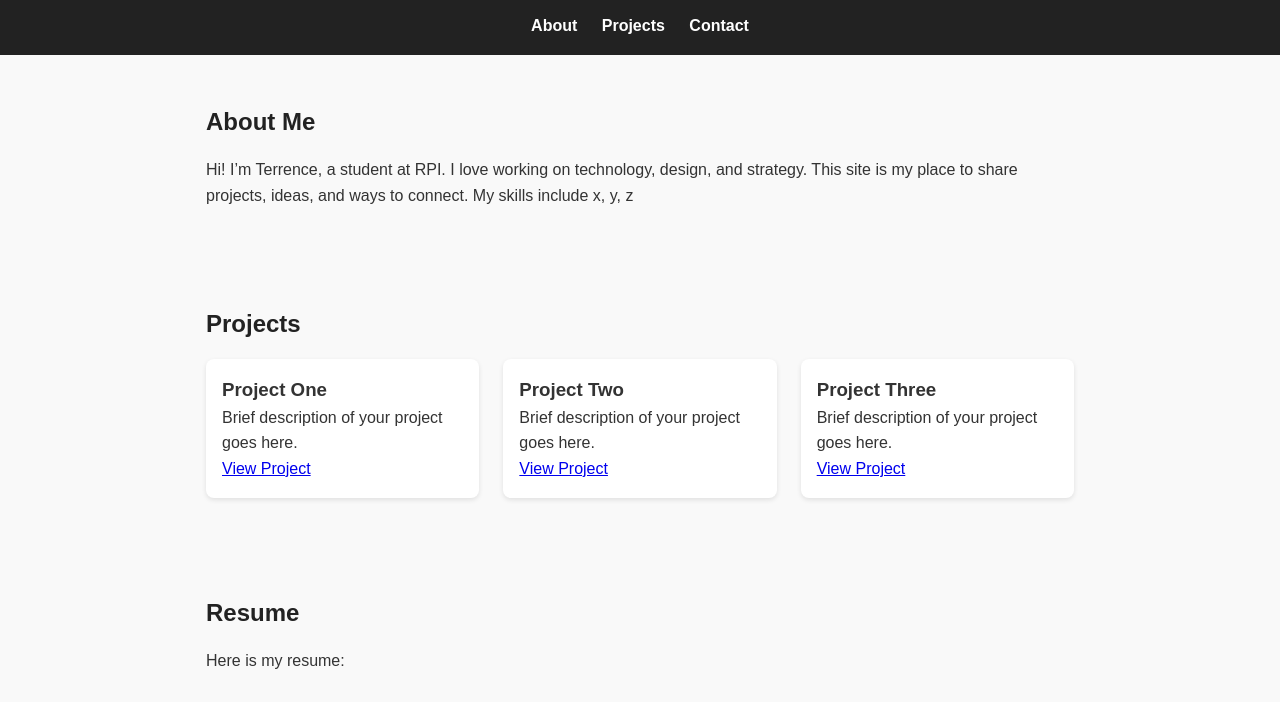
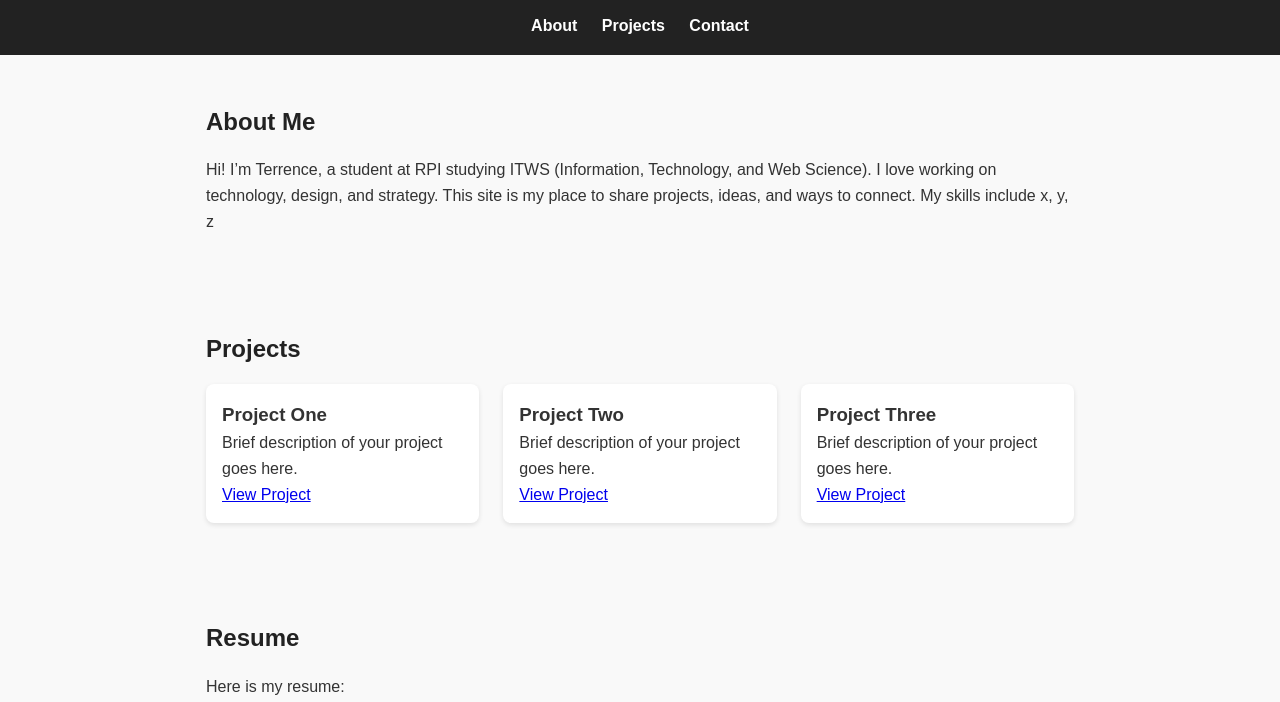
Before and after one commit to cnTheory/kidzai_.github.io, a plain HTML site: page index.html in a window 1280 px wide. Shown: the part 98-800 px from the top of the page. Drawn offline with Linux system fonts and the light colour scheme.

```diff
--- a/index.html
+++ b/index.html
@@ -102,7 +102,7 @@
   <section id="about">
     <h2>About Me</h2>
     <p>
-      Hi! I’m Terrence, a student at RPI. I love working on
+      Hi! I’m Terrence, a student at RPI studying ITWS (Information, Technology, and Web Science). I love working on
       technology, design, and strategy. This site is my place to share
       projects, ideas, and ways to connect.
 
```
Also changed, not shown: 1 other file.
